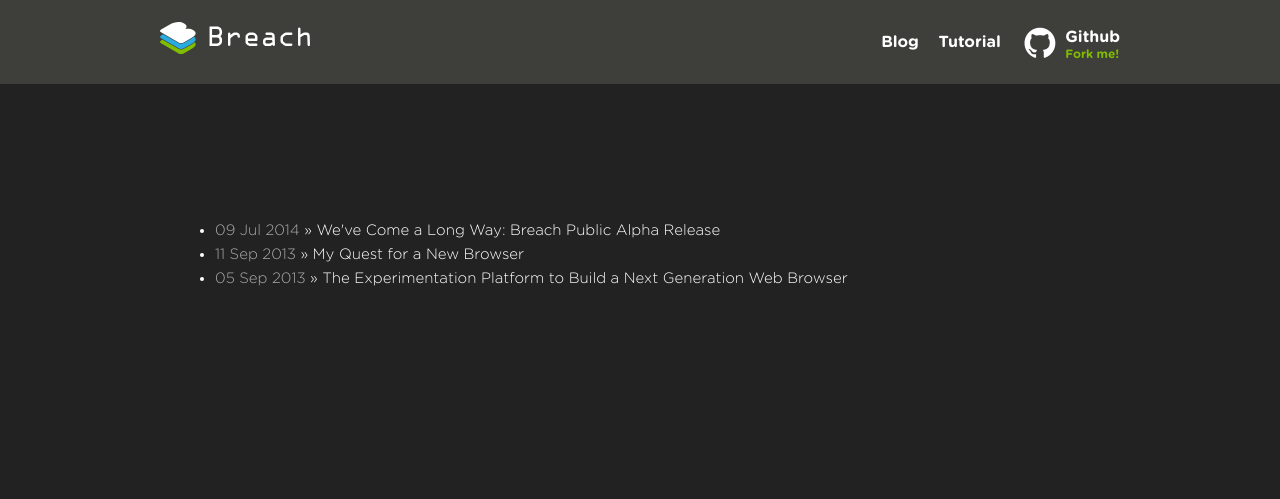
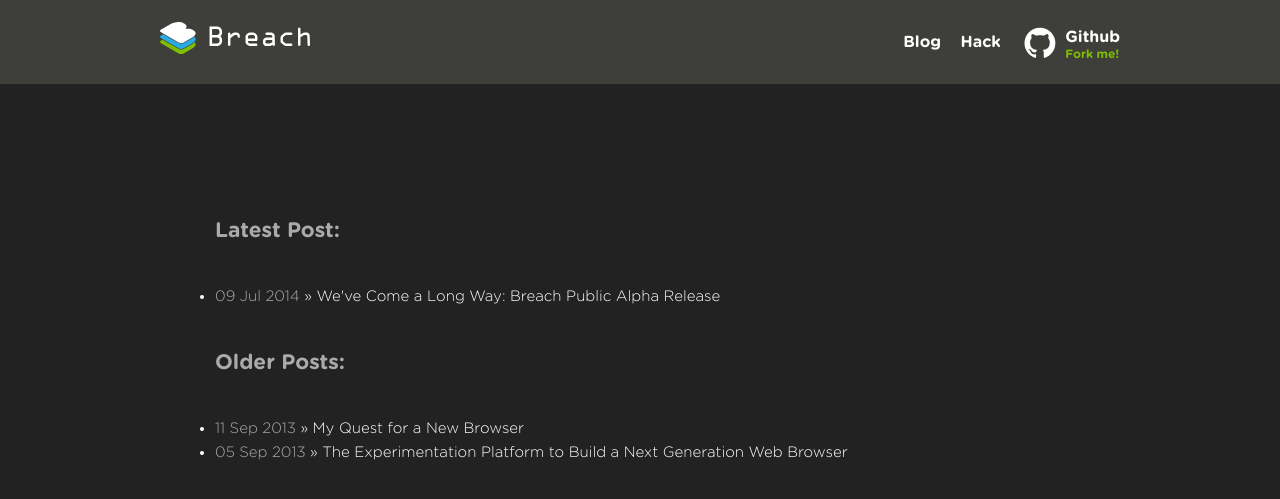
Before and after one commit to spolu/breach_core, a Jekyll site: the page built from blog/index.html, in a window 1280 px wide. Shown: the top 499 px of the page. Built offline with Jekyll 4.4.1, drawn with Linux system fonts in a browser that asks for light colours; Markdown is read by kramdown in place of the engine named in the settings.

Commit message:
Tweaks to site

```diff
--- a/_layouts/default.html
+++ b/_layouts/default.html
@@ -18,7 +18,7 @@
         <nav>
           <ul>
             <li><a href="/blog">Blog</a></li>
-            <li><a href="/hack">Tutorial</a></li>
+            <li><a href="/hack">Hack</a></li>
             <li><a href="http://github.com/breach/breach_core" class="fa-github">Github</a></li>
           </ul>
         </nav>
--- a/blog/index.html
+++ b/blog/index.html
@@ -12,8 +12,18 @@ title: "Breach Blog"
   <article>
     <ul class="posts">
       {% for post in site.posts %}
+
+      {% if post == site.posts.first %}
+      <h1>Latest Post:</h1>
+      {% endif %}
+
       <li><span>{{ post.date | date_to_string }}</span> &raquo;
       <a href="{{ site.baseurl }}{{ post.url }}">{{ post.title }}</a></li>
+
+      {% if post == site.posts.first %}
+      <h1>Older Posts:</h1>
+      {% endif %}
+
       {% endfor %}
     </ul>
   </article>
--- a/css/_blog.blog.scss
+++ b/css/_blog.blog.scss
@@ -8,9 +8,9 @@
   }
 
   article {
-    max-width: 960px;
+    width: 960px;
     margin: 0 auto;
-    padding: 4em 1em;
+    padding: 4em 0;
 
     padding-top: 5em;
 
@@ -23,7 +23,7 @@
     }
 
     .posts {
-      margin-top: 4em;
+      margin-top: 2em;
 
       span {
         color: #aaa;
--- a/index.html
+++ b/index.html
@@ -129,7 +129,7 @@ title: "Breach - A browser for the HTML5 era"
       <nav class="">
         <ul>
           <li class="text"><a href="/blog">Blog</a></li>
-          <li class="text"><a href="/hack">Tutorial</a></li>
+          <li class="text"><a href="/hack">Hack</a></li>
           <li class="social"><a href="http://twitter.com/breachbrowser" class="fa-twitter"></a></li>
           <li class="social"><a href="http://github.com/breach_core" class="fa-github"></a></li>
         </ul>
```
